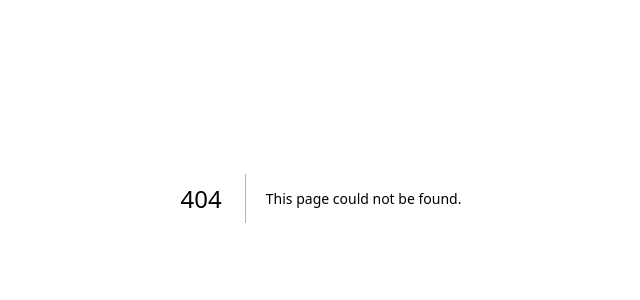
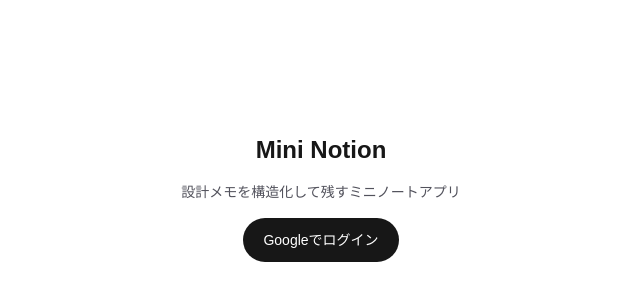
Before and after one commit to ikd-gifu/personal-dev-mvp-1, a Next.js app in the folder frontend/: page /login in a window 1280 px wide. Before the commit this address had no page. Shown: the part 202-502 px from the top of the page, without its empty margins (319-959 px from the left). Built offline with nearby package versions, Linux system fonts and the light colour scheme.

Commit message:
Add LoginPage

```diff
--- /dev/null
+++ b/frontend/src/app/login/page.tsx
@@ -0,0 +1,5 @@
+import { LoginPageTemplate } from "../../features/auth/components/server/LoginPageTemplate";
+
+export default function LoginPage() {
+  return <LoginPageTemplate />;
+}
--- /dev/null
+++ b/frontend/src/app/notes/page.tsx
@@ -0,0 +1,3 @@
+export default function NotesPage() {
+  return <div>仮ページ</div>;
+}
--- /dev/null
+++ b/frontend/src/features/auth/components/client/LoginPageClient/LoginPageClientContainer.tsx
@@ -0,0 +1,10 @@
+"use client";
+
+import { LoginPageClientPresenter } from "./LoginPageClientPresenter";
+import { useLoginClient } from "./useLoginClient";
+
+export function LoginPageClientContainer() {
+  const { handleLogin } = useLoginClient();
+
+  return <LoginPageClientPresenter onLogin={handleLogin} />;
+}
--- /dev/null
+++ b/frontend/src/features/auth/components/client/LoginPageClient/LoginPageClientPresenter.tsx
@@ -0,0 +1,19 @@
+"use client";
+
+type LoginPageClientPresenterProps = {
+  onLogin: () => void;
+};
+
+export function LoginPageClientPresenter({
+  onLogin,
+}: LoginPageClientPresenterProps) {
+  return (
+    <button
+      type="button"
+      onClick={onLogin}
+      className="rounded-full bg-foreground px-5 py-3 text-sm font-medium text-background transition-colors hover:bg-[#383838] dark:hover:bg-[#ccc]"
+    >
+      Googleでログイン
+    </button>
+  );
+}
--- /dev/null
+++ b/frontend/src/features/auth/components/client/LoginPageClient/index.ts
@@ -0,0 +1 @@
+export { LoginPageClientContainer } from "./LoginPageClientContainer";
--- /dev/null
+++ b/frontend/src/features/auth/components/client/LoginPageClient/useLoginClient.ts
@@ -0,0 +1,20 @@
+"use client";
+
+import { useRouter } from "next/navigation";
+
+/**
+ * ログイン処理のスタブ。
+ *
+ * 本来は signIn.social({ provider: "google", callbackURL: "/notes" })
+ * (Better Auth) を呼び出す想定だが、Better Auth未導入のため
+ * クライアント側遷移のみ行う。導入後はこの関数の中身を置き換える。
+ */
+export function useLoginClient() {
+  const router = useRouter();
+
+  const handleLogin = () => {
+    router.push("/notes");
+  };
+
+  return { handleLogin };
+}
--- /dev/null
+++ b/frontend/src/features/auth/components/server/LoginPageTemplate/LoginPageTemplate.tsx
@@ -0,0 +1,13 @@
+import { LoginPageClientContainer } from "../../client/LoginPageClient";
+
+export function LoginPageTemplate() {
+  return (
+    <div className="flex min-h-screen flex-col items-center justify-center gap-4 px-6 text-center">
+      <h1 className="text-2xl font-semibold">Mini Notion</h1>
+      <p className="text-sm text-zinc-600 dark:text-zinc-400">
+        設計メモを構造化して残すミニノートアプリ
+      </p>
+      <LoginPageClientContainer />
+    </div>
+  );
+}
--- /dev/null
+++ b/frontend/src/features/auth/components/server/LoginPageTemplate/index.ts
@@ -0,0 +1 @@
+export { LoginPageTemplate } from "./LoginPageTemplate";
```
